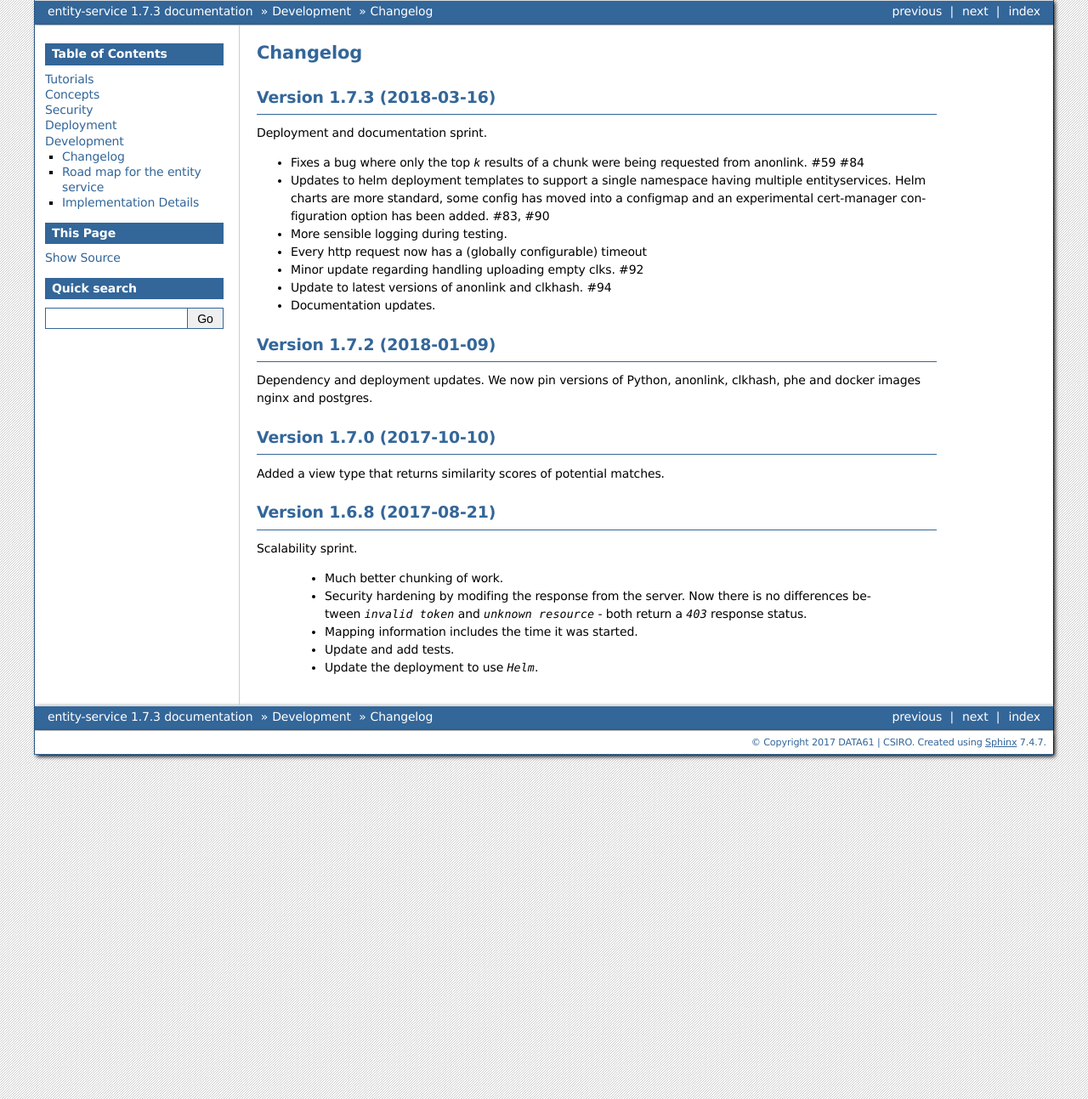
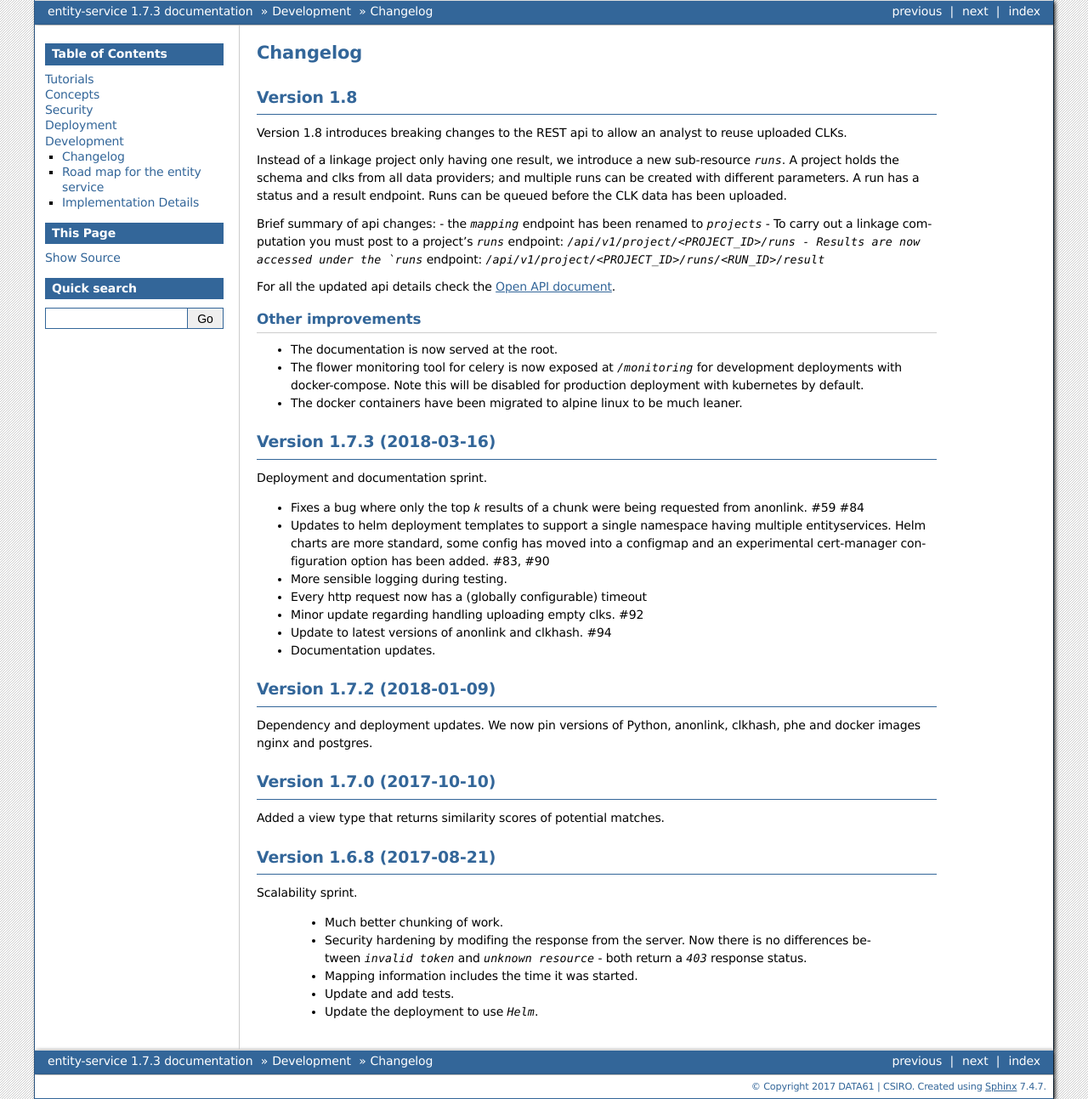
Before and after one commit to data61/anonlink-entity-service, a Sphinx documentation site: the page built from docs/changelog.rst, in a window 1280 px wide. Shown: the whole page at 85% size. Built offline with Sphinx 7.4.7, drawn with Linux system fonts in a browser that asks for light colours; formulas are drawn with MathJax 3.

Commit message:
Changelog for 1.8 release

```diff
--- a/docs/changelog.rst
+++ b/docs/changelog.rst
@@ -3,6 +3,30 @@
 
 Changelog
 =========
+
+Version 1.8
+-----------
+
+Version 1.8 introduces breaking changes to the REST api to allow an analyst to reuse uploaded CLKs.
+
+Instead of a linkage project only having one result, we introduce a new sub-resource `runs`. A project holds the schema
+and clks from all data providers; and multiple runs can be created with different parameters. A run has a status and a
+result endpoint. Runs can be queued before the CLK data has been uploaded.
+
+Brief summary of api changes:
+- the `mapping` endpoint has been renamed to `projects`
+- To carry out a linkage computation you must post to a project's `runs` endpoint: `/api/v1/project/<PROJECT_ID>/runs
+- Results are now accessed under the `runs` endpoint: `/api/v1/project/<PROJECT_ID>/runs/<RUN_ID>/result`
+
+For all the updated api details check the `Open API document <./api.html>`_.
+
+Other improvements
+~~~~~~~~~~~~~~~~~~
+
+- The documentation is now served at the root.
+- The flower monitoring tool for celery is now exposed at `/monitoring` for development deployments with docker-compose.
+  Note this will be disabled for production deployment with kubernetes by default.
+- The docker containers have been migrated to alpine linux to be much leaner.
 
 Version 1.7.3 (2018-03-16)
 --------------------------
```
